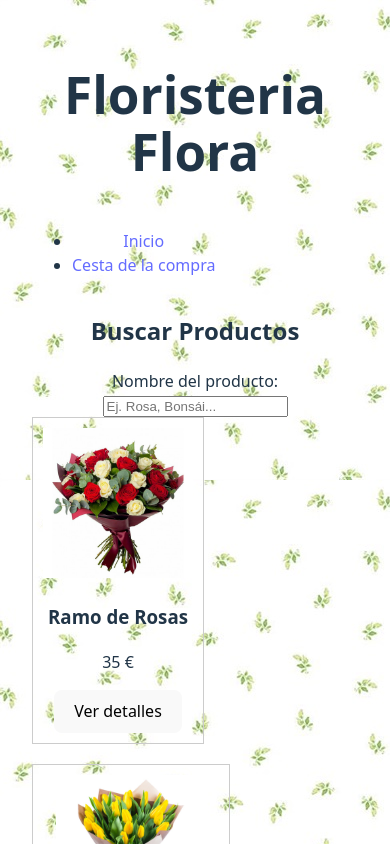
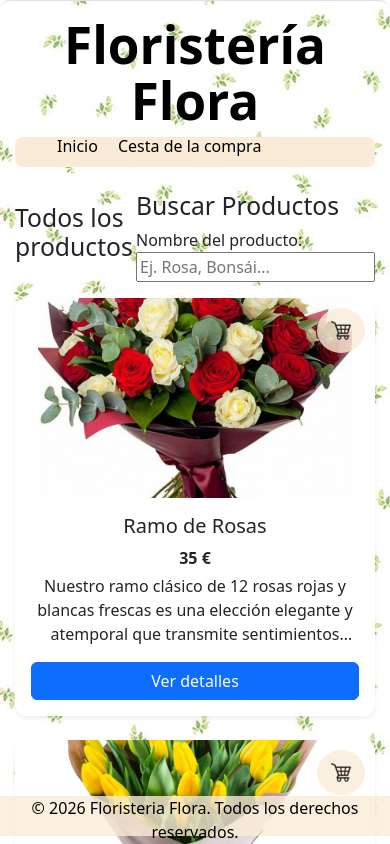
Before and after one commit to LuG10/DAWE, a React (Vite) app: page / in a window 390 px wide. Shown: the top 844 px of the page. Built offline with nearby package versions, Linux system fonts and the light colour scheme.

Commit message:
más ordenada

```diff
--- a/index.html
+++ b/index.html
@@ -4,11 +4,15 @@
     <meta charset="UTF-8" />
     <link rel="icon" type="image/svg+xml" href="/favicon.svg" />
     <meta name="viewport" content="width=device-width, initial-scale=1.0" />
-    <title>Floristeria Flora</title>
+    <title>Floristería Flora</title>
+
+    <link href="https://cdn.jsdelivr.net/npm/bootstrap@5.3.2/dist/css/bootstrap.min.css" rel="stylesheet" integrity="sha384-T3c6CoIi6uLrA9TneNEoa7RxnatzjcDSCmG1MXxSR1GAsXEV/Dwwykc2MPK8M2HN" crossorigin="anonymous">
   </head>
   <body>
     <div id="root"></div>
 
     <script type="module" src="/src/main.jsx"></script>
+
+    <script src="https://cdn.jsdelivr.net/npm/bootstrap@5.3.2/dist/js/bootstrap.bundle.min.js" integrity="sha384-C6RzsynM9kWDrMNeT87bh95OGNyZPhcTNXj1NW7RuBCsyN/o0jlpcV8Qyq46cDfL" crossorigin="anonymous"></script>
   </body>
 </html>
--- a/src/App.css
+++ b/src/App.css
@@ -1,58 +1,461 @@
-#root {
-  max-width: 1280px;
-  margin: 0 auto;
-  padding: 2rem;
-  text-align: center;
+html {
+    cursor: url("../public/imagenes/cursor.png"), auto;
+    min-height: 100%;
 }
 
-.logo {
-  height: 6em;
-  padding: 1.5em;
-  will-change: filter;
-  transition: filter 300ms;
-}
-.logo:hover {
-  filter: drop-shadow(0 0 2em #646cffaa);
-}
-.logo.react:hover {
-  filter: drop-shadow(0 0 2em #61dafbaa);
+
+body{
+    background-image: url(../public/imagenes/fondo_hojas.jpeg);
+
 }
 
-@keyframes logo-spin {
-  from {
-    transform: rotate(0deg);
-  }
-  to {
-    transform: rotate(360deg);
-  }
+header{
+    color: rgb(0, 0, 0);
 }
 
-@media (prefers-reduced-motion: no-preference) {
-  a:nth-of-type(2) .logo {
-    animation: logo-spin infinite 20s linear;
-  }
+nav{
+    background-color: rgb(250, 235, 215);
+    border-radius: 0.5rem;
+    height: 30px;
+
+}
+
+ul{
+    list-style: none;
+	display: flex;
+	height: 20px;
+}
+
+li{
+    padding: 0 10px;
+	font-weight: bold;
+}
+
+ul a {
+    color: rgb(0, 0, 0);
+}
+
+ul a:hover {
+    text-decoration: underline;
+    background-color: rgba(223, 241, 171, 0.8);
+	font-size: 17px;
+    cursor: url("../public/imagenes/cursor_pulsado.png"), auto;
+}
+
+
+
+.marcoPrin {
+    display: block;
+    padding: 15px;
+    border-radius: 10px;
+    overflow: auto;
+    padding-bottom: 100px;
+
+}
+
+footer{
+    position:fixed;
+    left: 0;
+    bottom: 0;
+    height: 40px;
+    width: 100%;
+    background-color: rgb(250, 235, 215, 0.8);
+    z-index: 10;
+}
+footer a{
+    justify-content: center;
+    align-items: center;
+}
+
+table {
+    border-collapse: separate;
+    border-spacing: 12px;
+}
+
+td, th {
+    padding: 8px;
+    border: 1px solid rgb(0, 0, 0);
+}
+
+#FormularioProd > * {
+    cursor: url("../public/imagenes/cursor_pulsado.png"), auto;
+}
+
+
+#dropbox {
+    width: 100%;
+    height: 150px;
+    border-radius: 10px;
+    display: flex;
+    align-items: center;
+    justify-content: center;
+    text-align: center;
+    font-weight: bold;
+    color: rgb(0, 0, 0);
+    margin-top: 10px;
+    background-color: rgb(255, 255, 255);
+    border-color: rgb(102, 102, 102, 0.2);
+    overflow: hidden;
+    font-family: "Helvetica Neue", Helvetica, Arial, sans-serif;
+    font-weight: 400;
+}
+
+#dropbox.hover {
+    background-color: rgb(207, 207, 207);
+    border-color: rgb(0, 0, 0)}
+
+#dropbox.archivo-cargado {
+    position: relative;
+}
+
+#dropbox.archivo-cargado::before {
+    content: "";
+    position: absolute;
+    inset: 0;
+    pointer-events: none;
+}
+
+#dropbox.archivo-cargado > * {
+    position: relative;
+    z-index: 2;
+    pointer-events: auto;
+    cursor: url("../public/imagenes/cursor.png"), auto;
+}
+#dropbox.archivo-cargado .btn-close {
+    color: rgb(255, 0, 0);
+    cursor: url("../public/imagenes/cursor_pulsado.png"), auto;
+}
+
+#fileDrag {
+    pointer-events: auto;
+}
+
+.nombre-producto {
+    display: -webkit-box;
+    -webkit-line-clamp: 2;
+    -webkit-box-orient: vertical;
+    overflow: hidden;
+}
+
+.descripcion-producto {
+    display: -webkit-box;
+    -webkit-line-clamp: 3;
+    -webkit-box-orient: vertical;
+    overflow: hidden;
+}
+.precio-producto {
+    font-weight: bold;
+    color: green;
+}
+.btn-carrito {
+    background-image: url("../public/imagenes/carro32.png");
+    background-repeat: no-repeat;
+    background-position: center;
+    position: absolute;
+    top: 10px;
+    right: 10px;
+    width: 45px;
+    height: 45px;
+    border-radius: 50%;
+    font-size: 20px;
+    background-color:  rgb(250, 235, 215, 0.8);
+    border: none;
+    cursor: pointer;
+    display: flex;
+    align-items: center;
+    justify-content: center;
+}
+.btn-carrito:hover {
+    background-color: rgba(223, 241, 171, 0.8);
+    cursor: url("../public/imagenes/cursor_pulsado.png"), auto;
+
+}
+
+.btn-close{
+    font-size: 0.7rem;
+    opacity: 0.4;
+    transition: opacity 0.2s ease-in-out;
+}
+
+.btn-close:hover {
+    opacity: 1;
+    background-color: transparent;
+    cursor: url("../public/imagenes/cursor_pulsado.png"), auto;
+}
+
+.mensaje-flash{
+    position: absolute;
+    top: 50px;
+    right: 10px;
+
+    background-color: rgba(216, 138, 206, 0.9);
+    color: white;
+    font-family: 'Playfair Display', serif;
+    font-style: italic;
+    font-weight: 600;
+
+    padding: 6px 10px;
+    border-radius: 6px;
+    font-size: 0.8rem;
+
+    opacity: 0;
+    pointer-events: none;
+    transition: opacity 0.3s ease;
+}
+
+.mensaje-flash.visible {
+    opacity: 1;
+}
+
+.input-error {
+    border: 2px solid red !important;
+}
+
+.modal {
+    display: none;
+    position: fixed;
+    z-index: 1000;
+    width: 100%;
+    height: 100%;
+    background: rgb(250, 235, 215, 0.3);
+    justify-content: center;
+    align-items: center;
+}
+
+.modal-contenido {
+    background: rgb(255, 255, 255);
+    color: rgb(0, 0, 0);
+    border-radius: 15px;
+    padding: 20px;
+    width: 500px;
+    height: 300px;
+    max-width: 90%;
+    max-height: 90vh;
+    overflow: visible;
+    display: flex;
+    flex-direction: column;
+}
+
+.info-cuerpo {
+    flex: 1;
+    display: flex;
+    min-height: 0
+}
+
+.info-cuerpo .row {
+    flex: 1;
+    width: 100%;
+    min-height: 0;
+}
+
+.modal-contenido  h3{
+    background: rgb(250, 235, 215);
+    border-radius: 15px;
+    text-align: center;
+}
+
+.modal-contenido img {
+    width: 100%;
+    height: auto;
+    object-fit: contain;
+    border-radius: 10px;
+}
+
+.detalle-scroll {
+     flex: 1;
+     overflow-y: auto;
+     overflow-x: hidden;
+     min-height: 0;
+     min-width: 0;
+     max-height: 100%;
+     white-space: normal;
+     word-wrap: break-word;
+     overflow-wrap: break-word;
+}
+
+.tituloModal {
+    text-align: center;
 }
 
 .card {
-  padding: 2em;
+    position: relative;
+    background-color: rgba(255, 255, 255, 0.9);
+    border-radius: 12px;
+    display: flex;
+    flex-direction: column;
+    text-align: center;
+    overflow: hidden;
+    transition: transform 0.2s ease, box-shadow 0.2s ease;
+    border: none;
+    z-index: 1;
+    box-shadow: 0 2px 6px rgba(0,0,0,0.15);
+    cursor: url("../public/imagenes/cursor_pulsado.png"), auto;
 }
 
-.read-the-docs {
-  color: #888;
+.card::before {
+    content: '';
+    position: absolute;
+    top: -50%;
+    left: -50%;
+    width: 200%;
+    height: 200%;
+    background: conic-gradient(
+        transparent,
+        var(--color-boton),
+        #ffffff,
+        var(--color-enlace),
+        transparent
+    );
+    animation: rotate-glow 4s linear infinite;
+    z-index: -2;
 }
 
-/*PONER FONDO*/
-body {
-  /* Ruta a tu imagen en la carpeta public */
-  background-image: url('/imagenes/fondo_hojas.jpeg');
+.card::after {
+    content: '';
+    position: absolute;
+    inset: 3px;
+    background: rgba(255, 255, 255, 0.95);
+    border-radius: 10px;
+    z-index: -1;
+}
 
-  /* PROPIEDADES PARA EL PATRÓN (MOSAICO) */
-  background-repeat: repeat;       /* Hace que la imagen se repita en horizontal y vertical */
-  background-size: auto;           /* Mantiene el tamaño original de la imagen del patrón */
-  background-position: top left;   /* Empieza el patrón desde la esquina superior izquierda */
-  background-attachment: fixed;    /* El fondo se queda quieto mientras haces scroll */
+.card:hover {
+    transform: scale(1.03);
+    box-shadow: 0 4px 12px rgba(0,0,0,0.25);
+}
 
-  margin: 0;
-  padding: 0;
-  min-height: 100vh;
+
+
+#ramoPersonalizado {
+    max-height: 350px;
+    min-height: 200px;
+    overflow-y: auto;
+    padding: 8px;
+    border: 2px dashed #ccc;
+    border-radius: 10px;
+    display: flex;
+    flex-direction: column;
+    gap: 6px;
+
 }
+
+#ramoPersonalizado .card {
+    display: flex;
+    align-items: center;
+    padding: 4px;
+    gap: 6px;
+    font-size: 0.85rem;
+
+}
+
+#ramoPersonalizado img {
+    width: 40px;
+    height: 40px;
+    object-fit: cover;
+    border-radius: 6px;
+    flex-shrink: 0;
+}
+
+#ramoPersonalizado .flex-grow-1 {
+    overflow: hidden;
+    white-space: nowrap;
+    text-overflow: ellipsis;
+}
+
+#ramoPersonalizado .cantidadRamo {
+    width: 50px;
+    font-size: 0.85rem;
+    padding: 2px 4px;
+}
+
+#ramoPersonalizado .btn-group button {
+    font-size: 0.75rem;
+    padding: 2px 4px;
+}
+
+.cuponInfo {
+    font-family: 'Playfair Display', serif;
+    font-style: italic;
+    font-weight: bold;
+    font-size: 1rem;
+}
+.cuponCond {
+    font-size: 0.9rem;
+    font-style: italic;
+    display: block;
+    font-size: 0.8rem;
+    opacity: 0.8;
+    margin-top: 4px;
+}
+
+/* --- ESTILOS BOTONES PERSONALIZADOS (uiverse.io) --- */
+#FormularioProd button[type="submit"],
+#aplicarCupon {
+    appearance: none;
+    background-color: transparent;
+    border: 0.125em solid #0b561e;
+    border-radius: 0.9375em;
+    box-sizing: border-box;
+    color: #000000;
+
+    /* CAMBIO 1: Usamos tu cursor personalizado en lugar del puntero estándar */
+    cursor: url("../public/imagenes/cursor_pulsado.png"), auto;
+
+    display: inline-block;
+    font-family: Roobert, -apple-system, BlinkMacSystemFont, "Segoe UI", Helvetica, Arial, sans-serif, "Apple Color Emoji", "Segoe UI Emoji", "Segoe UI Symbol";
+    font-size: 16px;
+    font-weight: 600;
+    line-height: normal;
+    margin: 10px 0;
+    min-height: 3.75em;
+    min-width: 0;
+    outline: none;
+    padding: 1em 2.3em;
+    text-align: center;
+    text-decoration: none;
+    transition: all 300ms cubic-bezier(.23, 1, 0.32, 1);
+    user-select: none;
+    -webkit-user-select: none;
+    touch-action: manipulation;
+    will-change: transform;
+    width: 100%;
+}
+
+#FormularioProd button[type="submit"]:disabled,
+#aplicarCupon:disabled {
+    pointer-events: none;
+}
+
+#FormularioProd button[type="submit"]:hover,
+#aplicarCupon:hover {
+    color: #000000;
+
+    background-color: #FAEBD7;
+    box-shadow: rgba(0, 0, 0, 0.25) 0 8px 15px;
+    transform: translateY(-2px);
+    border-color: #ECF0ED;
+    cursor: url("../public/imagenes/cursor_pulsado.png"), auto;
+}
+
+#FormularioProd button[type="submit"]:active,
+#aplicarCupon:active {
+    box-shadow: none;
+    transform: translateY(0);
+}
+
+.mensaje-cupon.error {
+    background-color: rgba(220, 53, 69, 0.9);
+    color: white;
+}
+
+#btnRamoPersonalizado:hover {
+    cursor: url("../public/imagenes/cursor_pulsado.png"), auto;
+}
+
+#btnCancelarRamo:hover {
+    cursor: url("../public/imagenes/cursor_pulsado.png"), auto;
+}
+
+#btnGuardarRamo:hover {
+    cursor: url("../public/imagenes/cursor_pulsado.png"), auto;
+}
--- a/src/App.jsx
+++ b/src/App.jsx
@@ -9,23 +9,32 @@ import './App.css';
 
 function App() {
   return (
-    <>
-      {/* Pasamos el título por props como pide el PDF */}
-      <Cabecera titulo="Floristeria Flora" />
+    // Devolvemos el contenedor principal que centra todo
+    <div className="container border-top border-bottom marcoPrin min-vh-100 d-flex flex-column">
+
+      <Cabecera titulo="Floristería Flora" />
       <MenuNavegacion />
 
-      <main className="contenedor-principal">
-        {/* Aquí agrupamos las secciones principales de la tienda */}
-        <EscaparateProductos />
-        <FormularioNuevosProductos />
-        <Carrito />
-      </main>
+      {/* Usamos las columnas de Bootstrap que tenías en la iteración 1 */}
+      <div className="row flex-grow-1 mt-4">
 
-      {/* Pasamos el contenido por props al pie */}
+        {/* Columna Izquierda (7 huecos): Escaparate (que ahora lleva dentro el buscador) */}
+        <main className="col-md-7">
+          <EscaparateProductos />
+        </main>
+
+        {/* Columna Derecha (5 huecos): Formulario */}
+        <aside className="col-md-5">
+          <FormularioNuevosProductos />
+        </aside>
+
+      </div>
+
+      <Carrito />
       <Pie contenido="© 2026 Floristeria Flora. Todos los derechos reservados." />
 
       <PWABadge />
-    </>
+    </div>
   );
 }
 
--- a/src/componentes/Cabecera.jsx
+++ b/src/componentes/Cabecera.jsx
@@ -2,7 +2,7 @@ function Cabecera({ titulo }) {
   // Incluirá el elemento <header> de la primera iteración
   return (
     <header>
-      <h1>{titulo}</h1>
+      <h1 className="text-center fw-bold">{titulo}</h1>
     </header>
   );
 }
--- a/src/componentes/EscaparateProductos.jsx
+++ b/src/componentes/EscaparateProductos.jsx
@@ -1,64 +1,72 @@
-// src/componentes/EscaparateProductos.jsx
 import { useState } from 'react';
-// Importamos la base de datos inicial y la función de búsqueda que ya tenéis creadas
-import { listaProductos, buscarProductos } from '../tienda.js';
+// IMPORTANTE: He añadido DIVISA aquí para que no dé error
+import { listaProductos, buscarProductos, DIVISA } from '../tienda.js';
 
 import BuscadorProductos from './BuscadorProductos.jsx';
 import Paginacion from './Paginacion.jsx';
 import DetallesProducto from './DetallesProducto.jsx';
 
 function EscaparateProductos() {
-  // 1. Estados (la memoria del componente)
-  // Guardamos los productos que se están mostrando (inicialmente todos)
   const [productosFiltrados, setProductosFiltrados] = useState(listaProductos);
-  // Guardamos la página en la que estamos (empezamos en la 1)
   const [paginaActual, setPaginaActual] = useState(1);
-  // Guardamos qué producto se ha seleccionado para ver sus detalles (null = ninguno)
   const [productoSeleccionado, setProductoSeleccionado] = useState(null);
 
-  // 2. Lógica de Paginación
-  const PRODUCTOS_POR_PAGINA = 6; // Puedes cambiar este número
+  const PRODUCTOS_POR_PAGINA = 6;
   const totalProductos = productosFiltrados.length;
-  // Calculamos el total de páginas redondeando hacia arriba
   const totalPaginas = Math.ceil(totalProductos / PRODUCTOS_POR_PAGINA);
 
-  // Averiguamos qué trozo del array de productos toca mostrar en esta página
   const indiceUltimoProducto = paginaActual * PRODUCTOS_POR_PAGINA;
   const indicePrimerProducto = indiceUltimoProducto - PRODUCTOS_POR_PAGINA;
   const productosMostrados = productosFiltrados.slice(indicePrimerProducto, indiceUltimoProducto);
 
-  // 3. Función para cuando el usuario busca un producto
   const manejarBusqueda = (texto) => {
-    // Usamos vuestra función de tienda.js
     const resultados = buscarProductos(texto);
     setProductosFiltrados(resultados);
-    // Al buscar algo nuevo, siempre volvemos a la página 1 como pide el PDF
     setPaginaActual(1);
   };
 
   return (
     <section id="escaparate">
 
-      {/* Le pasamos al buscador la función para que nos avise cuando haya texto nuevo */}
+      {/* Agrupamos título y buscador en la misma línea como en la iteración 1 */}
+      <div className="d-flex justify-content-between align-items-center mb-3">
+         <h2 id="titulo-producto">Todos los productos</h2>
          <BuscadorProductos realizarBusqueda={manejarBusqueda} />
+      </div>
 
-      {/* Dibujamos el catálogo con los productos correspondientes a la página actual */}
-      <div className="catalogo" style={{ display: 'flex', flexWrap: 'wrap', gap: '20px' }}>
+      {/* Recuperamos la CUADRÍCULA BOOTSTRAP para las tarjetas */}
+      <div id="contenedorProductos" className="row row-cols-1 row-cols-md-3 g-4">
         {productosMostrados.map((producto, index) => (
-          // Usamos el nombre (o id si lo tenéis) como clave única para React
-          <div key={index} className="tarjeta-producto" style={{ border: '1px solid #ccc', padding: '10px' }}>
-            <img src={producto.imagen} alt={producto.nombre} width="150" />
-            <h3>{producto.nombre}</h3>
-            <p>{producto.precio} €</p>
-            {/* Al hacer clic, guardamos este producto en el estado para abrir el modal de detalles */}
-            <button onClick={() => setProductoSeleccionado(producto)}>
+          <div key={index} className="col">
+            <div className="card h-100 shadow-sm position-relative producto">
+
+              <button className="btn-carrito"></button>
+
+              <img
+                src={`/${producto.imagen || 'imagenes/sinfoto.png'}`}
+                className="card-img-top"
+                alt={producto.nombre}
+                style={{ height: '200px', objectFit: 'cover' }}
+              />
+
+              <div className="card-body d-flex flex-column">
+                <h5 className="card-title nombre-producto">{producto.nombre}</h5>
+                <p className="fw-bold mb-1">{producto.precio} {DIVISA}</p>
+                <p className="card-text descripcion-producto">{producto.descripcion}</p>
+
+                {/* Botón Detalles */}
+                <button className="btn btn-primary mt-auto" onClick={() => setProductoSeleccionado(producto)}>
                   Ver detalles
                 </button>
+              </div>
+
+            </div>
           </div>
         ))}
       </div>
 
-      {/* Insertamos la paginación de Maira pasándole todos los datos que necesita */}
+      {/* Paginación con margen superior */}
+      <div className="mt-4">
         <Paginacion
           paginaActual={paginaActual}
           totalPaginas={totalPaginas}
@@ -66,9 +74,8 @@ function EscaparateProductos() {
           totalProductos={totalProductos}
           cambiarPagina={setPaginaActual}
         />
+      </div>
 
-      {/* Si hay un producto seleccionado, se lo pasamos al componente de Detalles.
-          También pasamos una forma de cerrarlo (ponerlo a null de nuevo) */}
       {productoSeleccionado && (
         <DetallesProducto
           producto={productoSeleccionado}
--- a/src/componentes/Pie.jsx
+++ b/src/componentes/Pie.jsx
@@ -1,9 +1,7 @@
 function Pie({ contenido }) {
   // Incluirá el elemento <footer> de la primera iteración
   return (
-    <footer>
-      <p>{contenido}</p>
-    </footer>
+      <footer className="text-black text-center mt-5 mb-2">{contenido}</footer>
   );
 }
 
```
Also changed, not shown: src/componentes/FormularioNuevosProductos.jsx (+4 -4 lines). Lines whose indentation alone changed are shown as unchanged.
